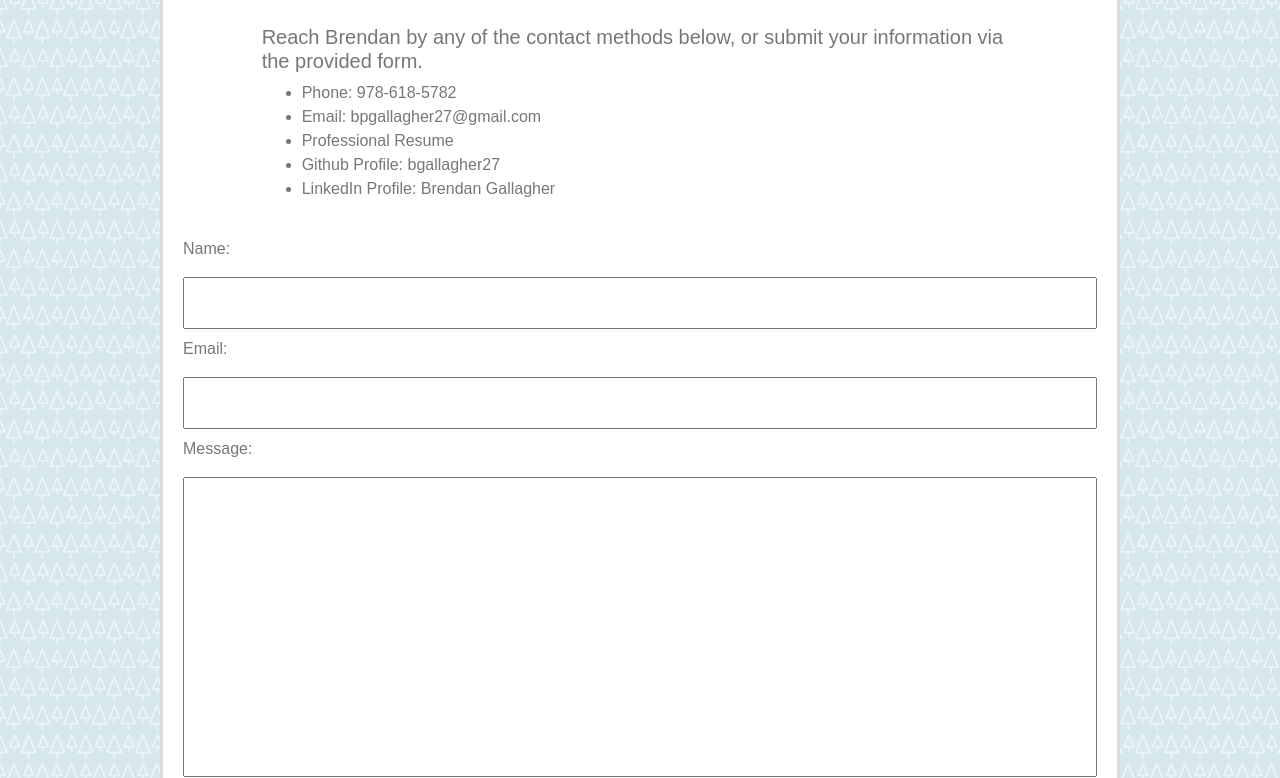
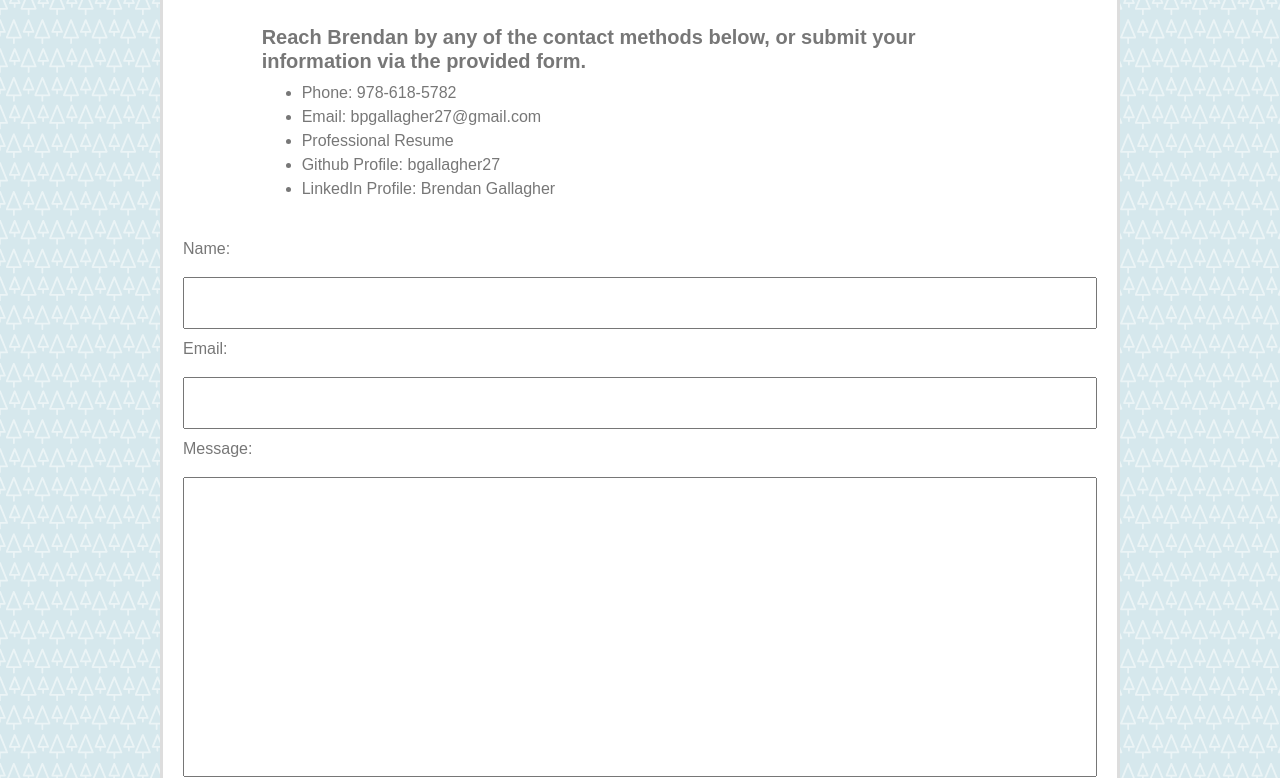
Before and after one commit to bgallagher27/responsive-profile, a plain HTML site: page contact.html in a window 1280 px wide. Shown: the part 242-1020 px from the top of the page. Drawn offline with nearby package versions, Linux system fonts and the light colour scheme.

Commit message:
added bold for h5

```diff
--- a/assets/css/style.css
+++ b/assets/css/style.css
@@ -14,6 +14,7 @@ body {
     margin-top: 20px;
     margin-bottom: 20px;
 }
+
 
 .header {
     background-color: #ffffff;
@@ -80,6 +81,7 @@ a:active {
     font-family: 'Arial', 'Helvetica Neue', Helvetica, sans-serif;
     padding: 20px;
 }
+
 h1 {
     border-bottom: 8px solid #4aaaa5;
     padding: 20px;
@@ -93,6 +95,10 @@ h1 {
     margin-bottom: 20px;
 }
 
+h5 {
+    font-weight: bold;
+}
+
 .footer {
     flex-shrink: 0;
     background-color: #666666;
--- a/contact.html
+++ b/contact.html
@@ -4,8 +4,8 @@
 <head>
     <meta charset="UTF-8">
     <title>BG Contact</title>
+    <link rel="stylesheet" href="https://stackpath.bootstrapcdn.com/bootstrap/4.4.1/css/bootstrap.min.css" integrity="sha384-Vkoo8x4CGsO3+Hhxv8T/Q5PaXtkKtu6ug5TOeNV6gBiFeWPGFN9MuhOf23Q9Ifjh" crossorigin="anonymous">
     <link rel="stylesheet" href="assets/css/style.css">
-    <link rel="stylesheet" href="https://stackpath.bootstrapcdn.com/bootstrap/4.4.1/css/bootstrap.min.css" integrity="sha384-Vkoo8x4CGsO3+Hhxv8T/Q5PaXtkKtu6ug5TOeNV6gBiFeWPGFN9MuhOf23Q9Ifjh" crossorigin="anonymous">
 </head>
 
 <body>
```
Also changed, not shown: portfolio.html (+1 -1 lines).
